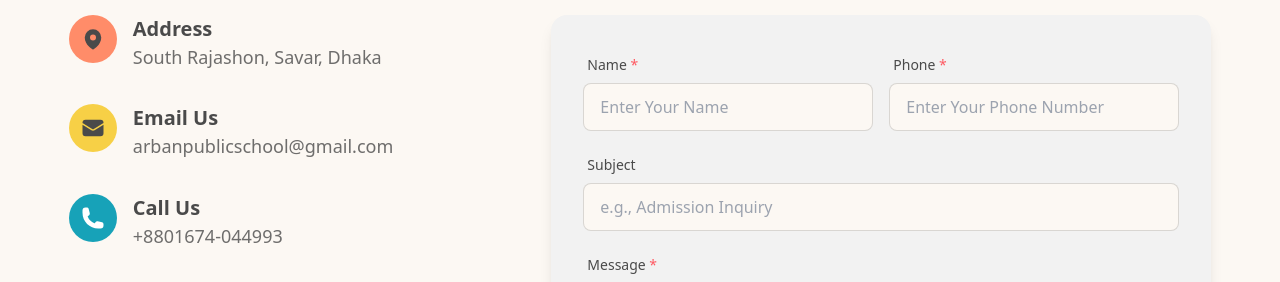
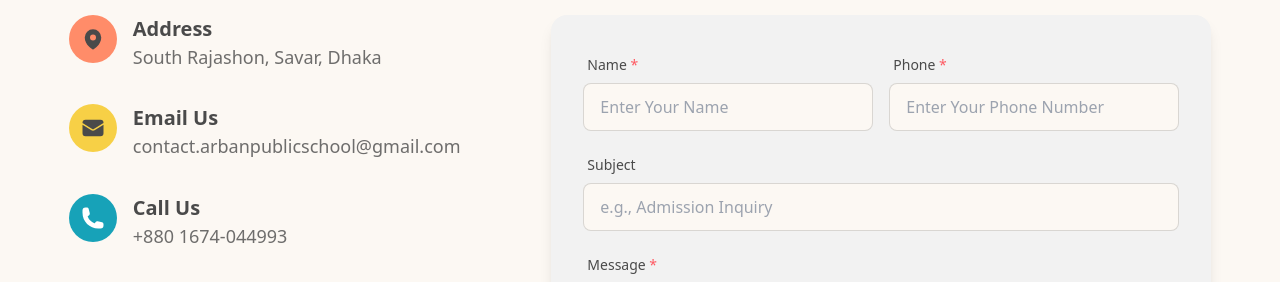
Before and after one commit to misbahulhoq/arbanpublicschool, a Next.js app: page / in a window 1280 px wide. Shown: the part 3500-3782 px from the top of the page. Built offline with nearby package versions, Linux system fonts and the light colour scheme; no server answers.

Commit message:
updated contact form ui

```diff
--- a/src/components/shared/ContactForm.tsx
+++ b/src/components/shared/ContactForm.tsx
@@ -93,7 +93,7 @@ const ContactSection: React.FC = () => {
                   Email Us
                 </h3>
                 <p className="text-base-content/80">
-                  arbanpublicschool@gmail.com
+                  contact.arbanpublicschool@gmail.com
                 </p>
               </div>
             </div>
@@ -103,7 +103,12 @@ const ContactSection: React.FC = () => {
               </div>
               <div>
                 <h3 className="text-xl font-bold text-base-content">Call Us</h3>
-                <p className="text-base-content/80">+8801674-044993</p>
+                <a
+                  href="tel:+8801674044993"
+                  className="text-base-content/80 transition-colors duration-300 hover:text-primary"
+                >
+                  +880 1674-044993
+                </a>
               </div>
             </div>
           </div>
```
